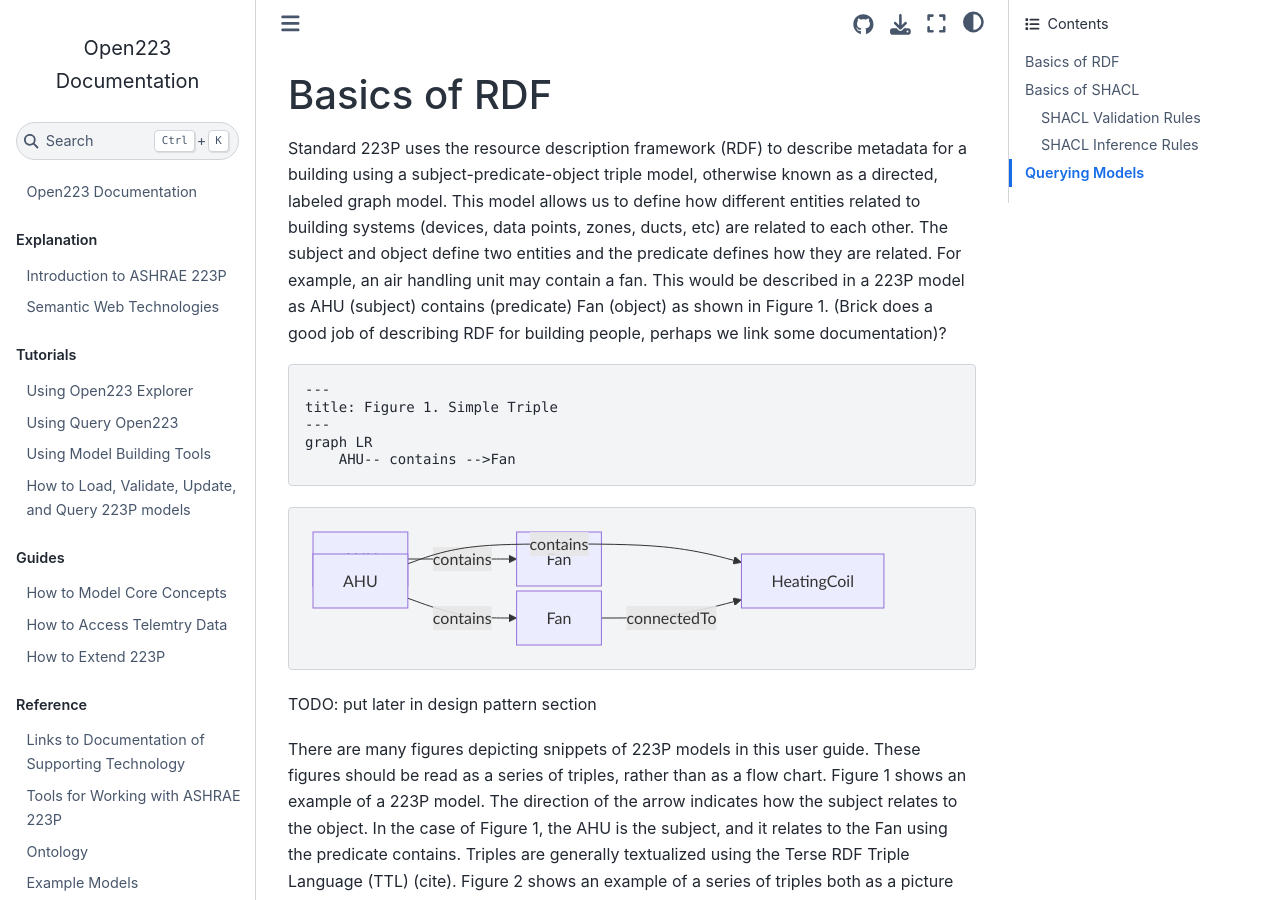
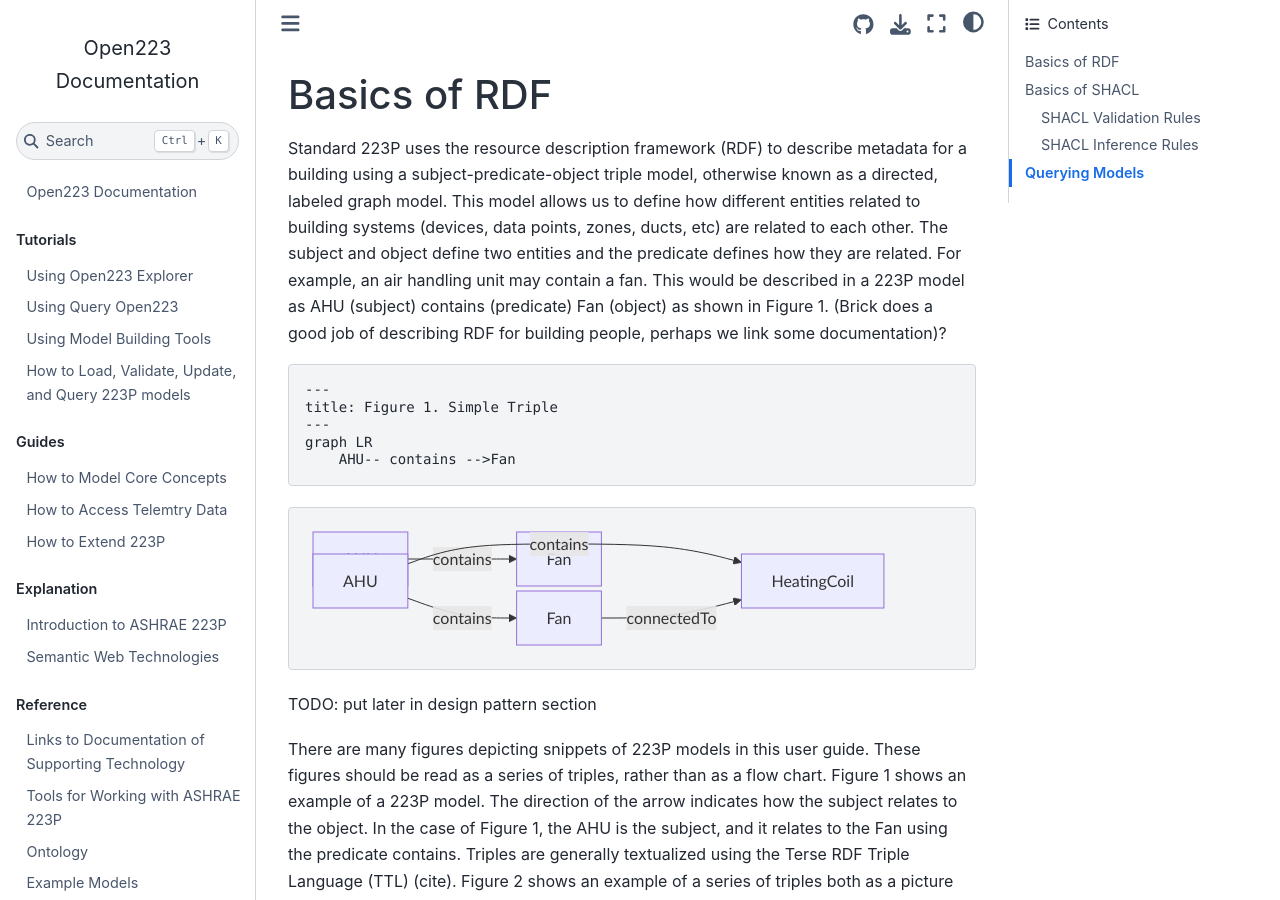
Before and after one commit to open223/docs.open223.info, a Jupyter Book: the page built from scraps.md, in a window 1280 px wide and 900 px high. Built offline with Jupyter Book 1.0.4 settings and Sphinx 7.4.7 and the Sphinx Book theme 1.1.4, drawn with Linux system fonts in a browser that asks for light colours; some of the changed lines change nothing that is shown.

Commit message:
Update _toc.yml

```diff
--- a/_toc.yml
+++ b/_toc.yml
@@ -5,10 +5,6 @@
 format: jb-book
 root: intro
 parts:
-- caption: Explanation
-  chapters:
-  - file: explanation/223p.md
-  - file: explanation/supporting-tech.md
 - caption: Tutorials
   chapters:
   - file: tutorials/223-explore.md
@@ -20,6 +16,10 @@ parts:
   - file: guides/how-to-model.md
   - file: guides/how-to-telemetry.md
   - file: guides/how-to-extend.md
+- caption: Explanation
+  chapters:
+  - file: explanation/223p.md
+  - file: explanation/supporting-tech.md
 - caption: Reference
   chapters:
   - file: reference/supporting-links.md
```
